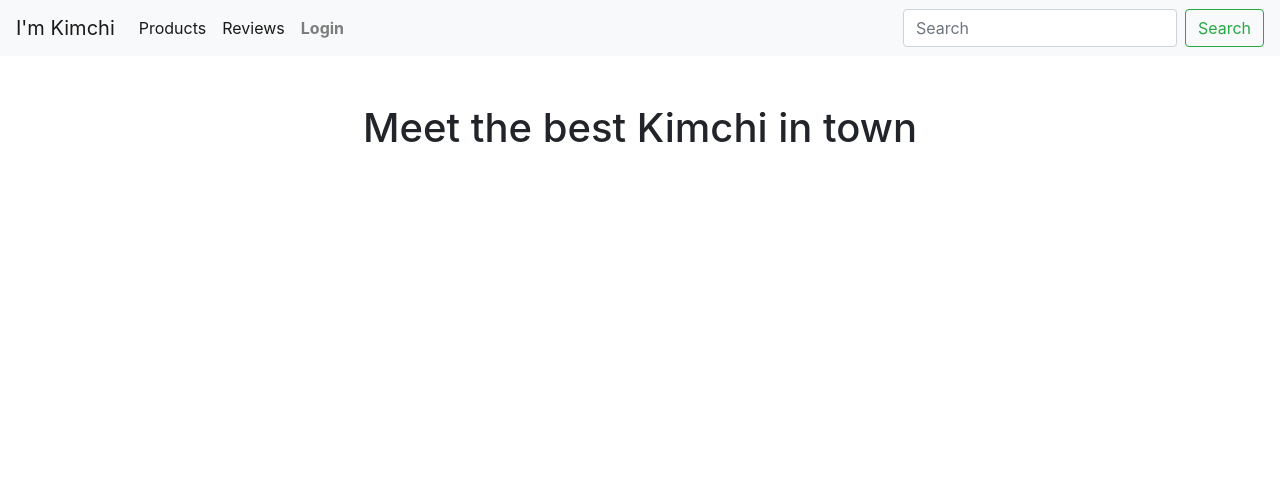
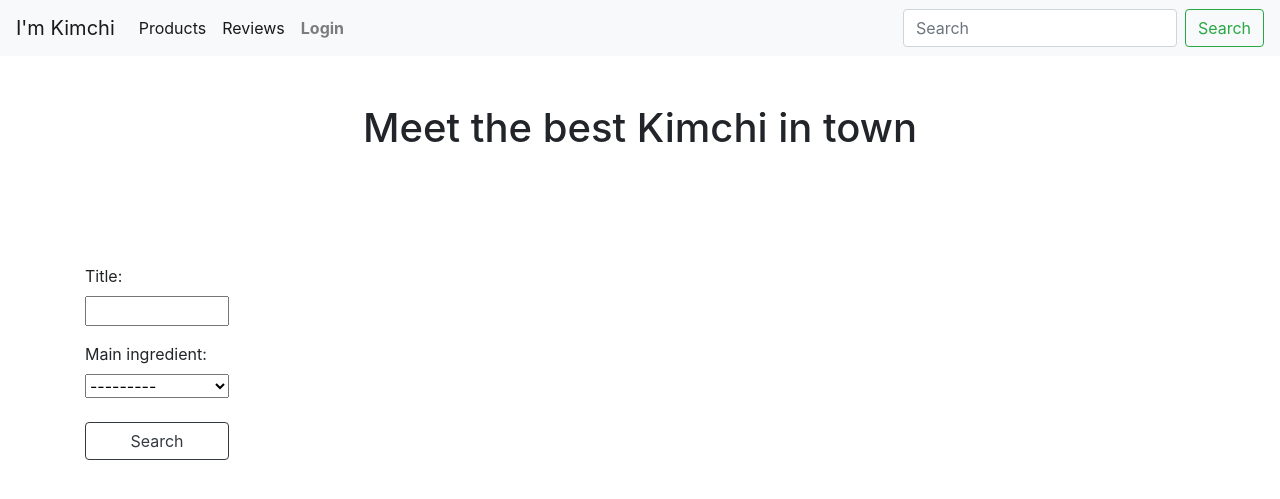
Before and after one commit to Code-Institute-Submissions/Project-20, a Django app: page /kimchis/all in a window 1280 px wide. Shown: the top 499 px of the page. Run offline with Django 3.2, Linux system fonts and the light colour scheme; data that the repository does not hold is empty; some libraries are stand-ins or nearby versions.

Commit message:
Made all products of kimchi to be shown in a card format

```diff
--- a/kimchis/templates/kimchis/all_kimchis.template.html
+++ b/kimchis/templates/kimchis/all_kimchis.template.html
@@ -4,18 +4,42 @@
 {% block title %}Our Products{% endblock %}
 
 {% block content %}
-<section class="kimchis">
+<section class="allkimchis">
     <p class="h1 text-center mb-5 mt-5">Meet the best Kimchi in town</p>
+
+
     <div class="row">
-        {% for k in kimchis %}
-        <div class="col-3 mb-5 mt-5">
-            <a href="{% url 'kimchi_details_route' kimchi_id=k.id%}">
-                ${{k.price}}<br>
-                {{k.title}}<br>
-                {{k.desc}}
-            </a>
+        <!--Search engine starts-->
+        <div class="col-sm-2 mt-5">
+            <form method="GET">
+                <div class="form-group mt-3">
+                    {{form.as_p}}
+                </div>
+                <input type="submit" id="searchBtn" class="btn btn-outline-dark mt-2" value="Search"/>
+            </form>
         </div>
-        {% endfor %}
+        <!--Search engine ends-->
+
+        <div class="col-sm-10">
+            <div class="row">
+                {% for k in kimchis %}
+                <div class="col-sm-3 mb-5 mt-5">
+                    <div class="card h-100 shadow mb-4" id="cardEffect">
+                        <a href="{% url 'kimchi_details_route' kimchi_id=k.id%}">
+                            <img class="card-img-top" src="#" alt="Product Image">
+                            <div class="card-body">
+                                <p class="card-title h4">{{k.title}}</p>
+                                <p>(Main ingredient: {{k.main_ingredient.title}})</p>
+                                <p>{{k.desc}}</p>
+                                <p>${{k.price}}</p>
+                            </div>
+                        </a>
+                    </div>
+                </div>
+                {% endfor %}
+            </div>
+        </div>
+
     </div>
 </section>
-{% endblock%}
+{% endblock %}
--- a/kimchis/views.py
+++ b/kimchis/views.py
@@ -6,6 +6,10 @@ from .models import Kimchi
 
 
 def home(request):
+    return render(request, 'kimchis/home.template.html')
+
+
+def all_kimchis(request):
     form = SearchForm(request.GET)
 
     if request.GET:
@@ -21,23 +25,16 @@ def home(request):
 
         kimchis = Kimchi.objects.all()
         kimchis = kimchis.filter(queries)
-        return render(request, 'kimchis/home.template.html', {
+        return render(request, 'kimchis/all_kimchis.template.html', {
             'form': form,
             'kimchis': kimchis
         })
     else:
         kimchis = Kimchi.objects.all()
-        return render(request, 'kimchis/home.template.html', {
+        return render(request, 'kimchis/all_kimchis.template.html', {
             'form': form,
             'kimchis': kimchis
         })
-
-
-def all_kimchis(request):
-    kimchis = Kimchi.objects.all()
-    return render(request, 'kimchis/all_kimchis.template.html', {
-        'kimchis': kimchis
-    })
 
 
 def kimchi_details(request, kimchi_id):
--- a/reviews/templates/reviews/all_reviews.template.html
+++ b/reviews/templates/reviews/all_reviews.template.html
@@ -3,7 +3,7 @@
 {% block title %}Reiviews{% endblock %}
 
 {% block content %}
-<section class="reviews">
+<section class="allreviews">
     <p class="h1 text-center mb-5 mt-5">Reviews on I'm Kimchi</p>
 
     <div class="row mx-auto mb-3">
--- a/reviews/templates/reviews/review_details.template.html
+++ b/reviews/templates/reviews/review_details.template.html
@@ -64,7 +64,7 @@
 {%endfor%}
 
 
-<div class="row mx-auto mb-5">
+<div class="row mx-auto mt-4 mb-5">
     <div class="col" id="fitBtn2">
         <a class="btn btn-outline-secondary btn-block" href="{% url 'create_comment_route' review_id=review.id %}">Leave a comment</a>
     </div>
--- a/static/styles.css
+++ b/static/styles.css
@@ -1,18 +1,34 @@
-/* Remove hyperlink on a tag 'View all reviews' and 'View all kimchis' pages*/
-.reviews a, .kimchis a {
+/* To remove hyperlink on <a> tag in 'View all reviews' and 'View all kimchis' pages*/
+.allreviews a, .allkimchis a {
     color: inherit;
     text-decoration: none;
 }
 
 
-/* Make content field in review form wider by giving padding*/
+/* To make the contents field in the review form to be shown wider, by giving padding*/
 #TableImg, #TableContent {
     padding-bottom: 15rem;
 }
 
 
-/* Make the button aligh with the content table in 'Review details' page */
+/* To make the width of the buttons to be align with the contents table in 'Review details' page */
 #fitBtn, #fitBtn2 {
     padding-left: 0;
     padding-right: 0;
 }
+
+
+/* To give user-interactions on display cards upon mouseover */
+#cardEffect {
+    transition: 0.5s ease;
+}
+
+#cardEffect:hover {
+    transform: scale(1.1);
+}
+
+
+/* Search engine*/
+#id_title, #id_main_ingredient, #searchBtn {
+    width: 9rem;
+}
```
Also changed, not shown: kimchis/templates/kimchis/home.template.html (+0 -17 lines).
